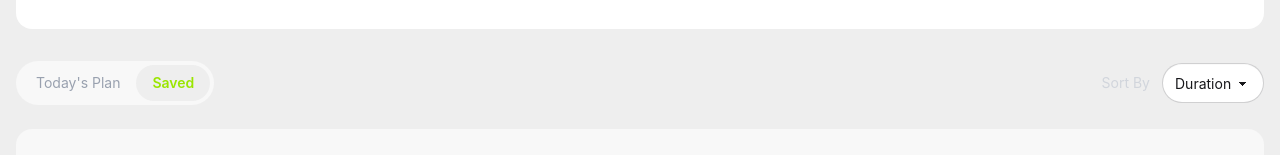
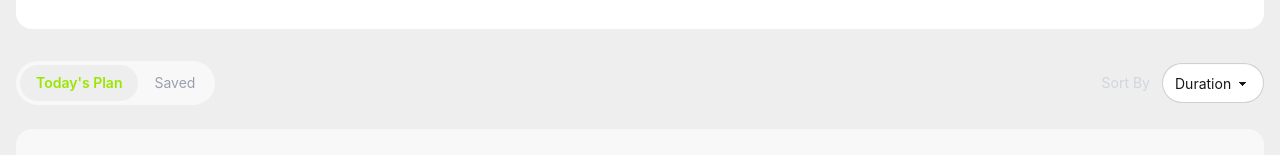
Before and after one commit to AbusufianEmon/Fit-Log, a Next.js app: page /my-plan in a window 1280 px wide. Shown: the part 301-456 px from the top of the page. Built offline with nearby package versions, Linux system fonts and the light colour scheme.

Commit message:
Exercise add and save button work with proper toast

```diff
--- a/package.json
+++ b/package.json
@@ -13,7 +13,8 @@
     "lucide-react": "^1.48.0",
     "next": "16.3.6",
     "react": "19.2.8",
-    "react-dom": "19.2.8"
+    "react-dom": "19.2.8",
+    "react-toastify": "^11.1.0"
   },
   "devDependencies": {
     "@tailwindcss/postcss": "^4.3.3",
--- a/src/app/Exercise/[id]/page.tsx
+++ b/src/app/Exercise/[id]/page.tsx
@@ -2,6 +2,7 @@ import { IGymItem } from "@/Types/GymTypes";
 import { Bookmark, CalendarPlus } from "lucide-react";
 import Image from "next/image";
 import React from "react";
+import ExerciseActions from "@/components/shared/ExerciseActions";
 
 interface IExerciseProps {
   params: Promise<{
@@ -121,16 +122,7 @@ const IdPage = async ({ params }: IExerciseProps) => {
             </ol>
           </div>
 
-          <div className="flex flex-col sm:flex-row mt-5 gap-3">
-            <button className="flex items-center justify-center gap-2 rounded-2xl bg-lime-400 text-gray-900 px-6 py-3">
-                <CalendarPlus className="w-5 h-5"/>
-                Add to today&apos;s plan
-            </button>
-            <button className="flex items-center justify-center gap-2 border rounded-2xl border-white px-5 py-3">
-                <Bookmark className="w-5 h-5" />
-                Save for later
-            </button>
-          </div>
+          <ExerciseActions exercise={exerciseData} />
         </div>
       </div>
     </div>
--- a/src/app/layout.tsx
+++ b/src/app/layout.tsx
@@ -4,6 +4,8 @@ import "./globals.css";
 import Navbar from "@/components/shared/Navbar";
 import Footer from "@/components/shared/Footer";
 import { PlanProvider } from "@/context/PlanContext";
+import { ToastContainer } from "react-toastify";
+import "react-toastify/dist/ReactToastify.css";
 
 const geistSans = Geist({
   variable: "--font-geist-sans",
@@ -33,6 +35,7 @@ export default function RootLayout({ children }: LayoutProps<"/">) {
           {children}
           <Footer />
         </PlanProvider>
+        <ToastContainer position="bottom-right" theme="dark" />
 
 
         </body>
--- a/src/app/my-plan/page.tsx
+++ b/src/app/my-plan/page.tsx
@@ -1,13 +1,26 @@
+"use client";
 import Link from "next/link";
+import { usePlan } from "@/context/PlanContext";
+import { useState } from "react";
 
 const TodayPlanPage = () => {
-  // TODO: replace with real state (context/localStorage) once wired up
-  const planItems: unknown[] = [];
+  const { planItems, savedItems } = usePlan();
+  const [activeTab, setActiveTab] = useState<"plan" | "saved">("plan");
+
+  const activeList = activeTab === "plan" ? planItems : savedItems;
 
   const stats = [
-    { label: "Exercises", value: 0, highlight: true },
-    { label: "Minutes", value: 0, highlight: false },
-    { label: "Calories", value: 0, highlight: false },
+    { label: "Exercises", value: planItems.length, highlight: true },
+    {
+      label: "Minutes",
+      value: planItems.reduce((sum, item) => sum + item.duration, 0),
+      highlight: false,
+    },
+    {
+      label: "Calories",
+      value: planItems.reduce((sum, item) => sum + item.caloriesBurned, 0),
+      highlight: false,
+    },
   ];
 
   return (
@@ -34,16 +47,32 @@ const TodayPlanPage = () => {
 
       <div className="flex flex-col sm:flex-row sm:items-center justify-between gap-4 mt-8">
         <div className="inline-flex bg-base-200 rounded-full p-1 w-fit">
-          <button className="px-4 py-2 rounded-full text-sm text-gray-400">
+          <button
+            onClick={() => setActiveTab("plan")}
+            className={`px-4 py-2 rounded-full text-sm ${
+              activeTab === "plan"
+                ? "bg-base-300 text-lime-400 font-semibold"
+                : "text-gray-400"
+            }`}
+          >
             Today&apos;s Plan
           </button>
-          <button className="px-4 py-2 rounded-full text-sm bg-base-300 text-lime-400 font-semibold">
+          <button
+            onClick={() => setActiveTab("saved")}
+            className={`px-4 py-2 rounded-full text-sm ${
+              activeTab === "saved"
+                ? "bg-base-300 text-lime-400 font-semibold"
+                : "text-gray-400"
+            }`}
+          >
             Saved
           </button>
         </div>
 
         <div className="flex items-center gap-3">
-          <span className="text-sm text-gray-300 whitespace-nowrap">Sort By</span>
+          <span className="text-sm text-gray-300 whitespace-nowrap">
+            Sort By
+          </span>
           <select className="select select-bordered bg-base-100 rounded-full">
             <option>Duration</option>
             <option>Calories</option>
@@ -53,9 +82,11 @@ const TodayPlanPage = () => {
       </div>
 
       <div className="bg-base-200 rounded-2xl mt-6 py-20 px-6 text-center">
-        {planItems.length === 0 ? (
+        {activeList.length === 0 ? (
           <>
-            <h2 className="text-lg font-bold tracking-wide">NOTHING HERE YET</h2>
+            <h2 className="text-lg font-bold tracking-wide">
+              NOTHING HERE YET
+            </h2>
             <p className="text-gray-400 mt-3">
               Browse the library and add a lift to get today moving.
             </p>
@@ -66,7 +97,7 @@ const TodayPlanPage = () => {
             </Link>
           </>
         ) : (
-          <div className="text-left">{/* map planItems into rows here */}</div>
+          <div className="text-left"></div>
         )}
       </div>
     </div>
--- /dev/null
+++ b/src/components/shared/ExerciseActions.tsx
@@ -0,0 +1,63 @@
+"use client";
+
+import { Bookmark, CalendarPlus } from "lucide-react";
+import { toast } from "react-toastify";
+import { usePlan } from "@/context/PlanContext";
+import { IGymItem } from "@/Types/GymTypes";
+
+interface ExerciseActionsProps {
+  exercise: IGymItem;
+}
+
+const ExerciseActions = ({ exercise }: ExerciseActionsProps) => {
+  const { planItems, savedItems, addToPlan, addToSaved } = usePlan();
+
+  const handleAddToPlan = () => {
+    const alreadyAdded = planItems.some((item) => item.id === exercise.id);
+
+    if (alreadyAdded) {
+      toast.info("Already added");
+      return;
+    }
+
+    const added = addToPlan(exercise);
+    if (added) {
+      toast.success("Added to today's plan");
+    } else {
+      toast.error("Plan is full (5 lifts)");
+    }
+  };
+
+  const handleSave = () => {
+    const alreadySaved = savedItems.some((item) => item.id === exercise.id);
+
+    if (alreadySaved) {
+      toast.info("Already saved");
+      return;
+    }
+
+    addToSaved(exercise);
+    toast.success("Saved for later");
+  };
+
+  return (
+    <div className="flex flex-col sm:flex-row mt-5 gap-3">
+      <button
+        onClick={handleAddToPlan}
+        className="flex items-center justify-center gap-2 rounded-2xl bg-lime-400 text-gray-900 px-6 py-3"
+      >
+        <CalendarPlus className="w-5 h-5" />
+        Add to today&apos;s plan
+      </button>
+      <button
+        onClick={handleSave}
+        className="flex items-center justify-center gap-2 border rounded-2xl border-white px-5 py-3"
+      >
+        <Bookmark className="w-5 h-5" />
+        Save for later
+      </button>
+    </div>
+  );
+};
+
+export default ExerciseActions;
```
Also changed, not shown: src/components/shared/PlanListItem.tsx (added), 1 other file (tests, documents, lock files or other folders).
